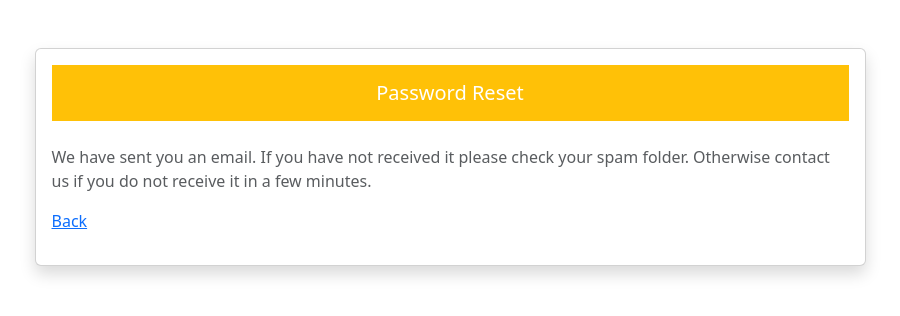
After one commit to edwincamirtharaj/sfcy, a Django app: template sfproject/templates/account/password_reset_done.html in a window 1280 px wide. The commit adds this page. Shown: the top 316 px of the page, without its empty margins (190-1090 px from the left). Run offline with Django 5.2, Linux system fonts and the light colour scheme; the template is opened without the code that fills it, so the values that code supplies are empty.

Commit message:
Authentication Completed

```diff
--- a/sfproject/sfproject/settings.py
+++ b/sfproject/sfproject/settings.py
@@ -148,6 +148,7 @@ AUTHENTICATION_BACKENDS = [
 ACCOUNT_EMAIL_VERIFICATION = 'mandatory'
 ACCOUNT_AUTHENTICATION_METHOD = 'email'
 ACCOUNT_EMAIL_REQUIRED = True
+ACCOUNT_UNIQUE_EMAIL = True
 
 SILENCED_SYSTEM_CHECKS = ['models.W036']
 # Crispy Form Settings
--- /dev/null
+++ b/sfproject/templates/account/password_reset_done.html
@@ -0,0 +1,17 @@
+{% extends 'account/base.html' %}
+
+{% block content %}
+<div class="container mt-5">
+  <div class="row justify-content-center">
+    <div class="col-md-9">
+      <div class="card shadow">
+        <div class="card-body">
+          <h5 class="card-title bg-warning p-3 text-white text-center mb-4">Password Reset</h5>
+          <p class ="text-muted">We have sent you an email. If you have not received it please check your spam folder. Otherwise contact us if you do not receive it in a few minutes.</p>
+            <p><a href="/accounts/login/">Back</a></p>
+        </div>
+      </div>
+    </div>
+  </div>
+</div>
+{% endblock %}
--- a/sfproject/templates/account/profile.html
+++ b/sfproject/templates/account/profile.html
@@ -9,8 +9,8 @@
           <h5 class="card-title text-center mb-4">Welcome, {{user.username}}</h5>
           <p class ="text-muted">You have not created nor mapped with any company kindly use following button to do further.</p>
 
-            <button type="button" style = "width:49%;" class="btn btn-primary btn-block mt-3">Create Company</button>
-            <button type="button" style = "width:49%;" class="btn btn-primary btn-block mt-3">Mapping Company</button>
+            <button type="button" style = "width:49%;" class="btn btn-warning btn-block mt-3">Create Company</button>
+            <button type="button" style = "width:49%;" class="btn btn-info btn-block mt-3">Mapping Company</button>
 
           <form method="post" action="/accounts/logout/">
             {% csrf_token %}
```
